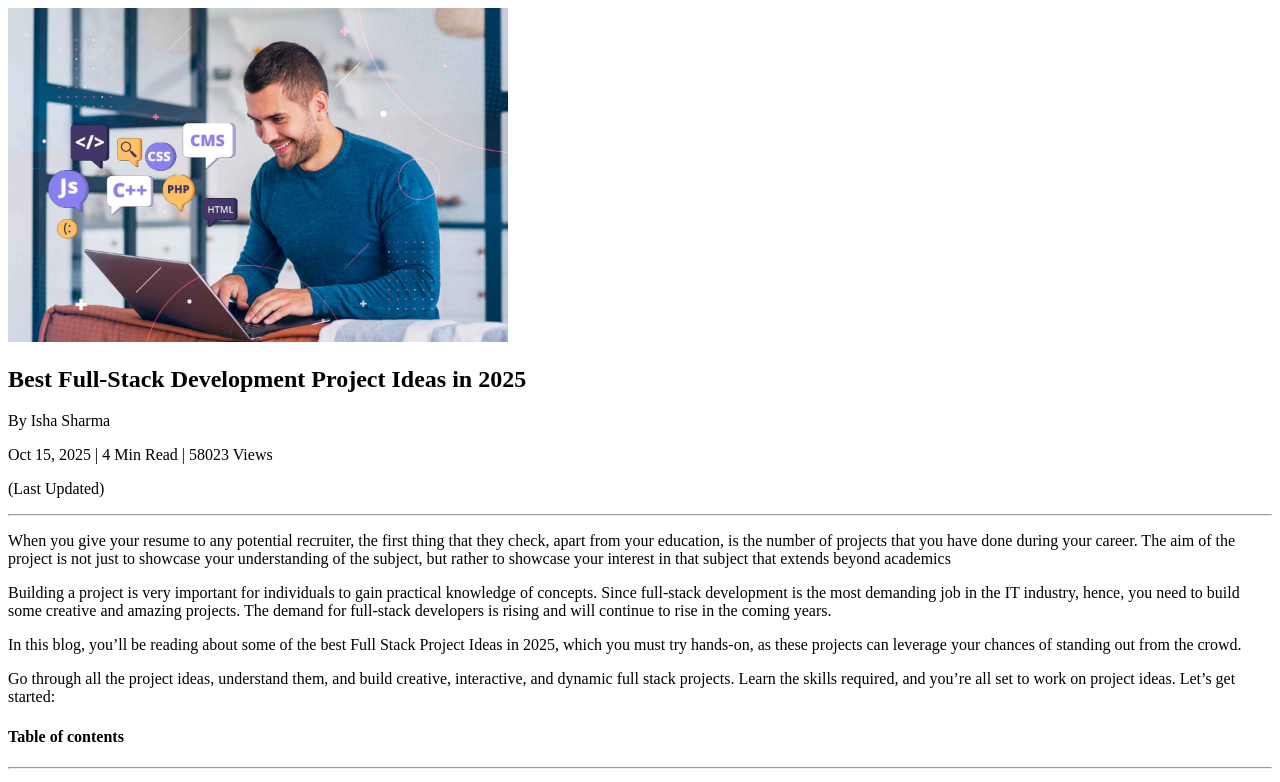
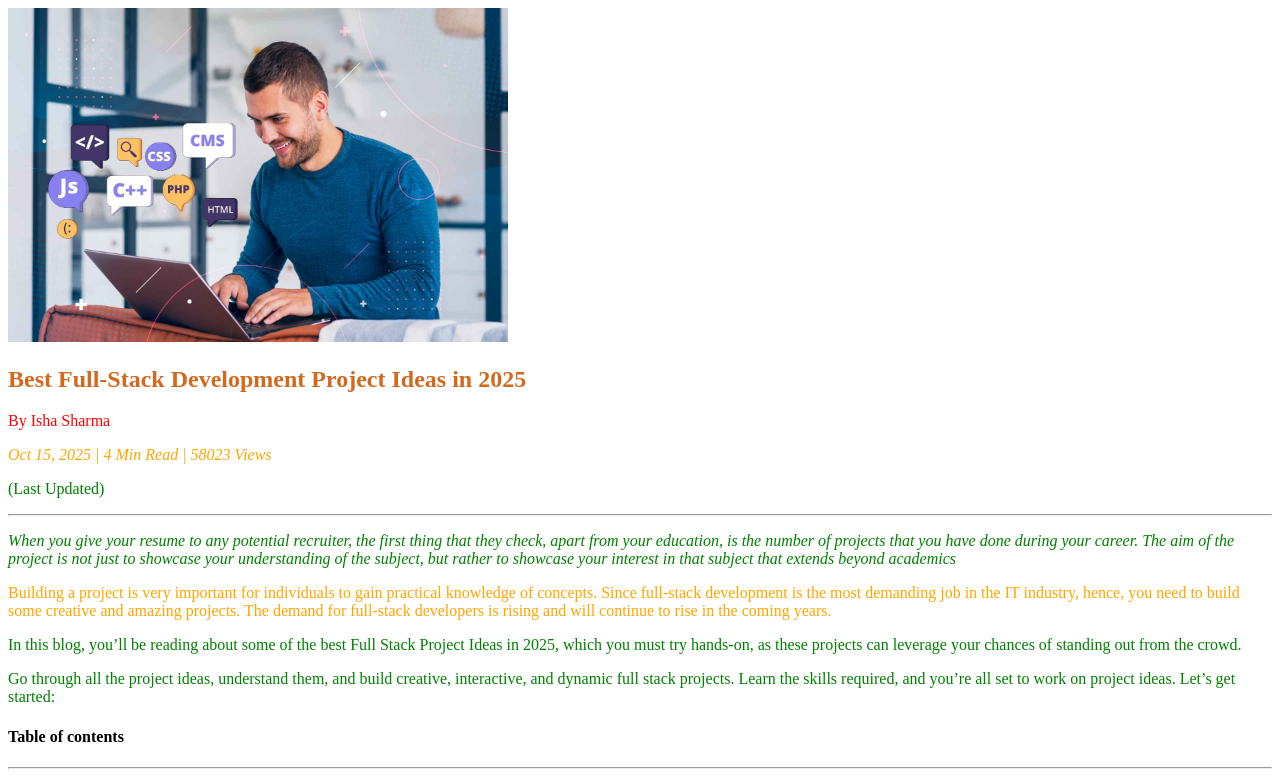
Before and after one commit to githubscientist/fsdcwdtb40, a plain HTML site: page index.html in a window 1280 px wide. Shown: the top 782 px of the page. Drawn offline with Linux system fonts and the light colour scheme.

Commit message:
css and types of linking

```diff
--- /dev/null
+++ b/index.css
@@ -0,0 +1,4 @@
+/* external css styling */
+ul {
+    color: blue;
+}
--- a/index.html
+++ b/index.html
@@ -2,22 +2,46 @@
 <html>
     <head>
         <title>FSD-C-WD-T-B40</title>
+        <link rel="stylesheet" href="./index.css">
+
+        <!-- Internal CSS Styling -->
+        <style>
+            /* selectors */
+            p {
+                color: green;
+            }
+
+             /* id selector */
+            #author {
+                color: #ff0000;
+            }
+
+             /* class selector */
+            .italics {
+                font-style: italic;
+            }
+
+            .orange {
+                color: orange;
+            }
+        </style>
     </head>
 
     <body>
         <img src="./images/image2.jpg" width="500" />
-        <h2>Best Full-Stack Development Project Ideas in 2025</h2>
-        <p>By Isha Sharma</p>
-        <p>Oct 15, 2025 | 4 Min Read | 58023 Views</p>
+        <!-- inline styling -->
+        <h2 style="color: chocolate;">Best Full-Stack Development Project Ideas in 2025</h2>
+        <p id="author">By Isha Sharma</p>
+        <p id="timestamp" class="italics orange">Oct 15, 2025 | 4 Min Read | 58023 Views</p>
         <p>(Last Updated)</p>
 
         <hr />
 
-        <p>When you give your resume to any potential recruiter, the first thing that they check, apart from your education, is the
+        <p class="italics">When you give your resume to any potential recruiter, the first thing that they check, apart from your education, is the
         number of projects that you have done during your career. The aim of the project is not just to showcase your
         understanding of the subject, but rather to showcase your interest in that subject that extends beyond academics</p>
 
-        <p>Building a project is very important for individuals to gain practical knowledge of concepts. Since full-stack
+        <p class="orange">Building a project is very important for individuals to gain practical knowledge of concepts. Since full-stack
         development is the most demanding job in the IT industry, hence, you need to build some creative and amazing projects.
         The demand for full-stack developers is rising and will continue to rise in the coming years.</p>
 
```
